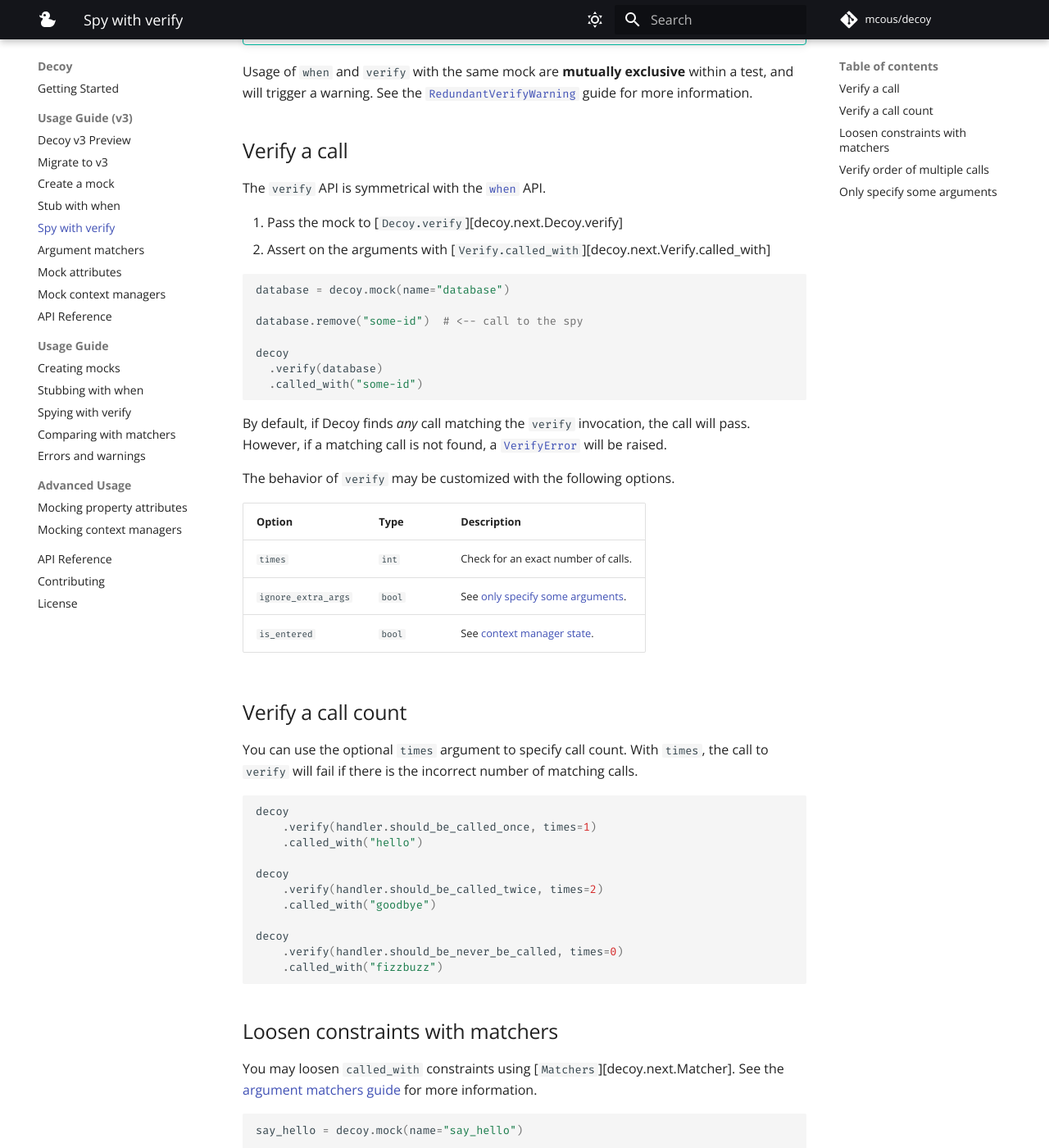
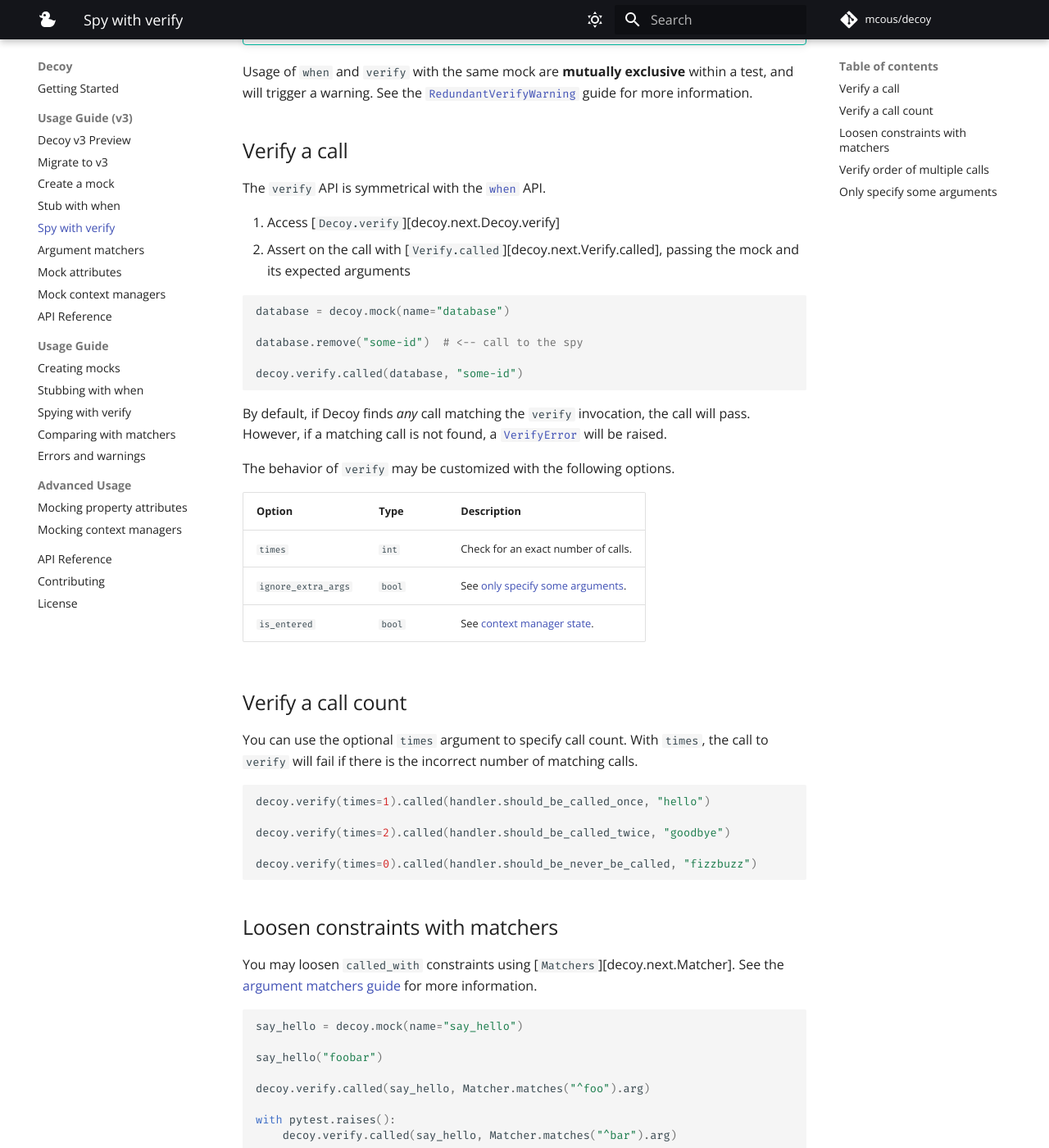
Before and after one commit to mcous/decoy, an MkDocs documentation site: the page built from docs/v3/verify.md, in a window 1280 px wide and 1400 px high, scrolled down 352 px. Shown: the whole window at 82% size. Built offline with MkDocs 1.6.1 and Material for MkDocs 9.7.7, drawn with Linux system fonts in a browser that asks for light colours; comment, search, counter and statistics services are not loaded; some of the changed text lies outside the part shown.

Commit message:
wip: safety commit with verify done

````diff
--- a/docs/v3/verify.md
+++ b/docs/v3/verify.md
@@ -15,17 +15,15 @@
 
 The `verify` API is symmetrical with the [`when`][when-guide] API.
 
-1. Pass the mock to [`Decoy.verify`][decoy.next.Decoy.verify]
-2. Assert on the arguments with [`Verify.called_with`][decoy.next.Verify.called_with]
+1. Access [`Decoy.verify`][decoy.next.Decoy.verify]
+2. Assert on the call with [`Verify.called`][decoy.next.Verify.called], passing the mock and its expected arguments
 
 ```python
 database = decoy.mock(name="database")
 
 database.remove("some-id")  # <-- call to the spy
 
-decoy
-  .verify(database)
-  .called_with("some-id")
+decoy.verify.called(database, "some-id")
 ```
 
 By default, if Decoy finds _any_ call matching the `verify` invocation, the call will pass. However, if a matching call is not found, a [`VerifyError`][verifyerror-guide] will be raised.
@@ -47,17 +45,11 @@
 You can use the optional `times` argument to specify call count. With `times`, the call to `verify` will fail if there is the incorrect number of matching calls.
 
 ```python
-decoy
-    .verify(handler.should_be_called_once, times=1)
-    .called_with("hello")
+decoy.verify(times=1).called(handler.should_be_called_once, "hello")
 
-decoy
-    .verify(handler.should_be_called_twice, times=2)
-    .called_with("goodbye")
+decoy.verify(times=2).called(handler.should_be_called_twice, "goodbye")
 
-decoy
-    .verify(handler.should_be_never_be_called, times=0)
-    .called_with("fizzbuzz")
+decoy.verify(times=0).called(handler.should_be_never_be_called, "fizzbuzz")
 ```
 
 ## Loosen constraints with matchers
@@ -69,10 +61,10 @@
 
 say_hello("foobar")
 
-decoy.verify(say_hello).called_with(Matcher.matches("^foo").arg)
+decoy.verify.called(say_hello, Matcher.matches("^foo").arg)
 
 with pytest.raises():
-    decoy.verify(say_hello).called_with(Matcher.matches("^bar").arg)
+    decoy.verify.called(say_hello, Matcher.matches("^bar").arg)
 ```
 
 ## Verify order of multiple calls
@@ -81,8 +73,8 @@
 
 ```python
 with decoy.verify_order():
-    decoy.verify(handler.first).called_with("hello")
-    decoy.verify(handler.second).called_with("world")
+    decoy.verify.called(handler.first, "hello")
+    decoy.verify.called(handler.second, "world")
 ```
 
 ## Only specify some arguments
@@ -97,11 +89,11 @@
 
 mock_log("hello world", meta={"foo": "bar"})
 
-decoy.verify(log, ignore_extra_args=True).called_with("hello world")
+decoy.verify(ignore_extra_args=True).called(log, "hello world")
 ```
 
 This can be combined with `times=0` to say "this dependency was never called," but your typechecker may complain about this:
 
 ```python
-decoy.verify(do_something, times=0, ignore_extra_args=True).called_with()
+decoy.verify(times=0, ignore_extra_args=True).called(do_something)
 ```
````
Also changed, not shown: docs/v3/about.md (+1 -1 lines), docs/v3/attributes.md (+2 -2 lines), docs/v3/context-managers.md (+2 -4 lines), docs/v3/matchers.md (+3 -7 lines), docs/v3/migration.md (+10 -10 lines), 4 other files.
